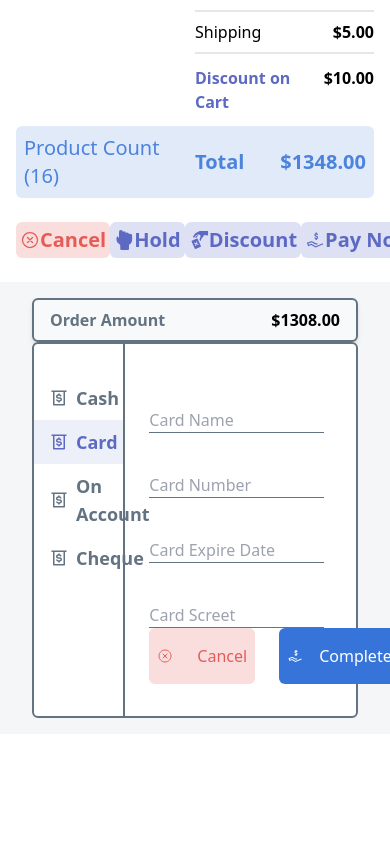
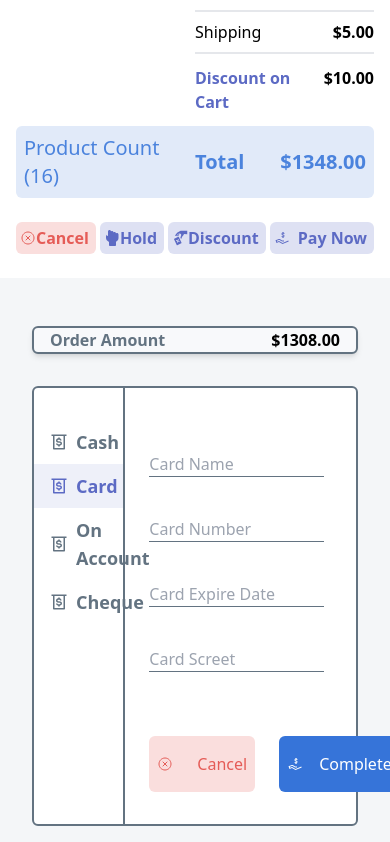
Before and after one commit to momenur/pos-app, a React (Vite) app: page /payment in a window 390 px wide. Shown: the part 760-1602 px from the top of the page. Before the commit the page ends 1494 px from the top, so only its background shows below. Built offline with nearby package versions, Linux system fonts and the light colour scheme.

Commit message:
added responsive for all device

```diff
--- a/src/components/layouts/Navbar.jsx
+++ b/src/components/layouts/Navbar.jsx
@@ -6,7 +6,7 @@ import { IoReload, IoAddCircle } from "react-icons/io5";
 
 const Navbar = () => {
   return (
-    <nav className="mt-4 bg-white lg:ps-4 ">
+    <nav className="mt-4 bg-white md:ps-4 ">
       <ul className="custom-nav-class">
         <Link className="flex items-start justify-start">
           <RxHamburgerMenu className="text-xl text-black lg-text-2xl xl:text-4xl" />
--- a/src/components/ui/Categories.jsx
+++ b/src/components/ui/Categories.jsx
@@ -3,10 +3,10 @@ import { HiDotsVertical } from "react-icons/hi";
 
 const Categories = () => {
   return (
-    <section className="flex items-center justify-between text-[#637381] px-8 mt-8 font-semibold">
+    <section className="flex gap-1 items-center justify-between text-[#637381] px-4 xl:px-8 mt-8 font-semibold">
       {categoriesData.slice(0, 6).map((category) => (
         <button
-          className={`px-2 py-2 text-lg border-[#637381] capitalize bg-white border-2 rounded-md ${
+          className={`px-2 py-2 text-sm xl:text-lg border-[#637381] capitalize bg-white truncate border xl:border-2 rounded-md ${
             category.id === 1 ? "border-[#3674D9] text-[#3674D9]" : ""
           }`}
           key={category.id}
--- a/src/components/ui/Footer.jsx
+++ b/src/components/ui/Footer.jsx
@@ -6,27 +6,27 @@ import { LiaHandHoldingUsdSolid } from "react-icons/lia";
 
 const Footer = () => {
   return (
-    <footer className="flex items-center justify-between my-6 text-xl font-semibold">
-      <button className="bg-[#FADEDD] text-[#E55C57] px-1 xl:px-3 py-1 xl:py-2 col-span-3  flex items-center xl:gap-6 rounded-md">
+    <footer className="flex items-center justify-between gap-1 my-6 font-semibold xl:text-lg 2xl:text-xl md:gap-4">
+      <button className="bg-[#FADEDD] text-[#E55C57] md:px-3 flex-grow px-1  xl:px-3 py-1 xl:py-2 flex items-center lg:gap-2 xl:gap-2 2xl:gap-6 rounded-md">
         <span>
           <IoCloseCircleOutline />
         </span>
         Cancel
       </button>
-      <button className="bg-[#DEE1F3] text-[#5C6AC4] px-1 xl:px-3 py-1 xl:py-2 col-span-3  flex items-center xl:gap-6 rounded-md">
+      <button className="bg-[#DEE1F3] xl:gap-2 lg:gap-2 flex-grow text-[#5C6AC4] px-1 xl:px-3 py-1 xl:py-2 flex items-center 2xl:gap-6 rounded-md">
         <span>
           <FaHandBackFist />
         </span>
         Hold
       </button>
-      <button className="bg-[#DEE1F3] text-[#5C6AC4] px-1 xl:px-3 py-1 xl:py-2 col-span-3  flex xl:gap-6 items-center rounded-md">
+      <button className="bg-[#DEE1F3] flex-grow text-[#5C6AC4] px-1 xl:px-3 py-1 xl:py-2 flex xl:gap-2 2xl:gap-6 items-center rounded-md">
         <span>
           <GiCardDiscard />
         </span>{" "}
         Discount
       </button>
-      <Link className="bg-[#DEE1F3] text-[#5C6AC4] px-1 xl:px-3 py-1 xl:py-2 col-span-3  rounded-md">
-        <button className="flex items-center truncate xl:gap-6">
+      <Link className="bg-[#DEE1F3] flex-grow text-[#5C6AC4] px-1 xl:px-3 py-1 xl:py-2 rounded-md">
+        <button className="flex items-center gap-2 truncate xl:gap-2 2xl:gap-6">
           {" "}
           <span>
             {" "}
--- a/src/components/ui/Orders.jsx
+++ b/src/components/ui/Orders.jsx
@@ -9,9 +9,9 @@ const Orders = () => {
       {ordersData.map((order) => (
         <div
           key={order.id}
-          className="flex items-center capitalize lg:text-sm xl:text-lg"
+          className="flex items-center capitalize md:text-lg lg:text-sm xl:text-lg"
         >
-          <span className="text-xl lg:w-8 xl:w-10">
+          <span className="text-xl md:w-9 lg:w-8 xl:w-10">
             <FaRegEdit />
           </span>
           <div
@@ -36,7 +36,7 @@ const Orders = () => {
               <p>{(order.price + order.quantity).toFixed(2)}</p>
             </div>
           </div>
-          <span className="flex justify-end lg:w-8 xl:w-10 lg:text-xl xl:text-3xl text-[#E55C57]">
+          <span className="flex justify-end md:w-9 lg:w-8 xl:w-10 lg:text-xl xl:text-3xl text-[#E55C57]">
             <RiDeleteBin6Line />
           </span>
         </div>
--- a/src/components/ui/Search.jsx
+++ b/src/components/ui/Search.jsx
@@ -2,7 +2,7 @@ import { IoSearch } from "react-icons/io5";
 
 const Search = () => {
   return (
-    <form className="flex items-center gap-6 px-8 py-4 text-xl bg-[#F9FAFB] shadow-md">
+    <form className="flex md:mt-20 lg:mt-0 items-center gap-6 px-8 py-4 text-xl bg-[#F9FAFB] shadow-md">
       <span>
         <IoSearch />
       </span>
--- a/src/index.css
+++ b/src/index.css
@@ -3,10 +3,10 @@
 @tailwind utilities;
 
 .custom-nav-class {
-  @apply text-[#5C6AC4] flex items-center w-full font-semibold md:text-sm xl:text-lg justify-between;
+  @apply text-[#5C6AC4] flex items-center w-full font-semibold md:text-lg lg:text-sm xl:text-lg justify-between;
 }
 .custom-ul-class {
-  @apply flex gap-1 items-center p-1 2xl:px-2 2xl:py-2 bg-[#E7E9F6] rounded-md;
+  @apply flex gap-1 items-center p-1 md:px-3 lg:px-1 2xl:px-2 2xl:py-2 bg-[#E7E9F6] rounded-md;
 }
 .custom-li-class {
   @apply flex items-center gap-2 px-4 py-2 xl:px-6 xl:gap-4 xl:py-4;
--- a/src/pages/payment/Payment.jsx
+++ b/src/pages/payment/Payment.jsx
@@ -3,7 +3,7 @@ import PaymentTitle from "./PaymentTitle";
 
 const Payment = () => {
   return (
-    <div className="bg-[#F4F6F8] px-8 py-4 xl:py-10 col-span-7">
+    <div className="bg-[#F4F6F8] px-8 py-4  xl:py-10 col-span-7">
       <PaymentTitle />
       <PaymentCard />
     </div>
--- a/src/pages/payment/PaymentCardRight.jsx
+++ b/src/pages/payment/PaymentCardRight.jsx
@@ -28,7 +28,7 @@ const PaymentCardRight = () => {
         />
       </form>
 
-      <div className="flex justify-between gap-6 lg:text-lg xk:text-xl 2xl:text-2xl pe-16">
+      <div className="flex justify-between gap-6 mt-16 lg:text-lg xk:text-xl 2xl:text-2xl pe-16 lg:mt-0">
         <Link to="/">
           <button className="bg-[#FADEDD] text-[#E55C57] py-4 px-2 xl:px-4 col-span-3  flex items-center gap-6 rounded-md">
             <span>
--- a/src/pages/payment/PaymentTitle.jsx
+++ b/src/pages/payment/PaymentTitle.jsx
@@ -7,7 +7,7 @@ const PaymentTitle = () => {
   }, 0);
 
   return (
-    <section className="flex justify-between bg-[#F8F9FB] px-4 xl:px-6 py-2 xl:py-4  lg:text-xl xl:text-2xl font-semibold border-2 border-[#637381] rounded-md shadow-md">
+    <section className="flex justify-between bg-[#F8F9FB] px-4 xl:px-6 md:py-2 xl:py-4  lg:text-xl xl:text-2xl font-semibold border-2 border-[#637381] rounded-md shadow-md my-8 lg:my-0">
       <p className="w-full text-[#637381]">Order Amount</p>
       <span>${totalPrice.toFixed(2)}</span>
     </section>
--- a/src/pages/products/AllProducts.jsx
+++ b/src/pages/products/AllProducts.jsx
@@ -2,7 +2,7 @@ import { productsData } from "../../Data/posData";
 
 const AllProducts = () => {
   return (
-    <section className="grid grid-cols-5 gap-6 px-8 text-center text-[#637381] mt-8">
+    <section className="grid grid-cols-2 md:grid-cols-4 xl:grid-cols-4 2xl:grid-cols-5 lg:grid-cols-3 gap-6 px-8 text-center text-[#637381] my-8">
       {productsData.map((product) => (
         <div key={product.id} className=" border-2 border-[#637381]">
           <img className="w-full" src={product.img} alt="" />
```
